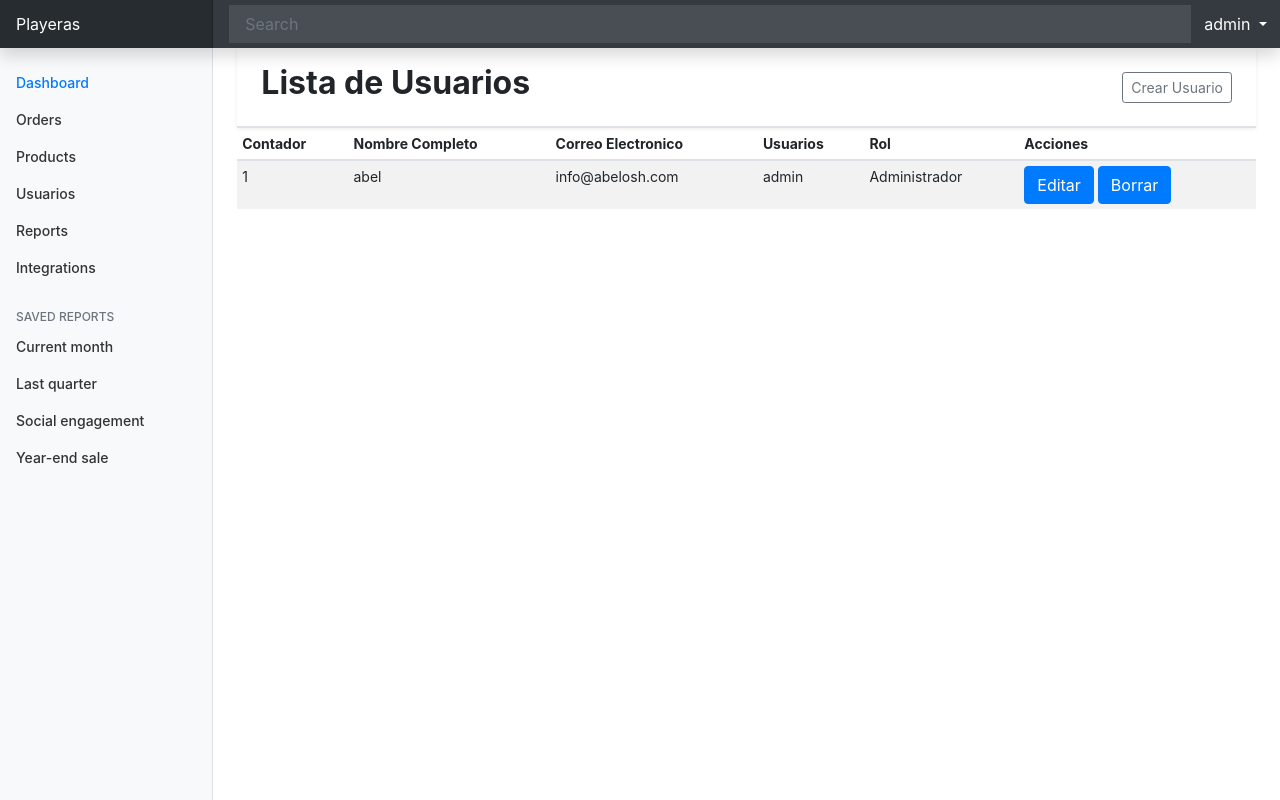
After one commit to 3573B4/repocitorio-facturacion, a PHP site: page /html/lista_usuarios.php in a window 1280 px wide. The commit adds this page. Run offline with PHP 8.4, Linux system fonts and the light colour scheme; a user stored in the database is signed in; data comes from the database, SQL or seed files in the repository; some libraries are stand-ins or nearby versions.

Commit message:
se agrego La lista de Usuarios

```diff
--- /dev/null
+++ b/html/lista_usuarios.php
@@ -0,0 +1,115 @@
+
+<?php
+
+    include "../php/conexion.php";
+
+?>
+
+
+<!DOCTYPE html>
+<html lang="es">
+<head>
+    <meta charset="utf-8">
+    <meta name="viewport" content="width=device-width, initial-scale=1, shrink-to-fit=no">
+    <meta name="description" content="">
+    <meta name="author" content="Mark Otto, Jacob Thornton, and Bootstrap contributors">
+    <meta name="generator" content="Jekyll v3.8.5">
+    <?php include "../includes/scripts.php";?>
+    <title>Catalogo</title>
+
+
+
+    <style>
+      .bd-placeholder-img {
+        font-size: 1.125rem;
+        text-anchor: middle;
+        -webkit-user-select: none;
+        -moz-user-select: none;
+        user-select: none;
+      }
+
+      @media (min-width: 768px) {
+        .bd-placeholder-img-lg {
+          font-size: 3.5rem;
+        }
+      }
+    </style>
+
+     <!--Estilos dashboard -->
+     <link rel="stylesheet" type="text/css" href="../css/estilos-admin.css">
+
+</head>
+    <body>
+
+        <?php include "../includes/header.php";?>
+
+        <div class="container-fluid">
+            <div class="row justify-content-end">
+                <?php include "../includes/nav.php"; ?>
+
+                <main class="col-md-9 ms-sm-auto col-lg-10 px-md-4">
+
+                <div class="d-flex flex-column flex-md-row align-items-center p-3 px-md-4 bg-white border-bottom shadow-sm">
+                    <h2 class="mg-0 mr-md-auto font-weight-bold">Lista de Usuarios</h2>
+                    <a href="crear_usuario.php" class="btn btn-sm btn-outline-secondary">Crear Usuario</a>
+                </div>
+
+                <div class="table-responsive">
+                    <table class="table table-striped table-sm">
+                        <thead>
+                            <tr>
+                                <th>Contador</th>
+                                <th>Nombre Completo</th>
+                                <th>Correo Electronico</th>
+                                <th>Usuarios</th>
+                                <th>Rol</th>
+                                <th>Acciones</th>
+                            </tr>
+                        </thead>
+                        <tbody>
+
+
+                    <?php
+
+                        $query = mysqli_query($connection, "SELECT u.idusuario, u.nombre, u.correo, u.usuario, r.rol FROM usuario u INNER JOIN rol r ON u.rol = r.idrol");
+                        $result = mysqli_num_rows($query);
+
+                        if ($result > 0) {
+                            while ($data = mysqli_fetch_array($query)) {
+                    ?>
+
+                            <tr>
+                                <td><?php echo $data['idusuario']; ?></td>
+                                <td><?php echo $data['nombre']; ?></td>
+                                <td><?php echo $data['correo']; ?></td>
+                                <td><?php echo $data['usuario']; ?></td>
+                                <td><?php echo $data['rol']; ?></td>
+                                <td>
+
+                                    <a class="btn btn-primary text-white" type="botton" href="#">Editar</a>
+                                    <a class="btn btn-primary text-white" type="botton" href="#">Borrar</a>
+
+                                </td>
+                            </tr>
+                    <?php
+
+                            }
+                        }
+
+                    ?>
+
+
+
+                        </tbody>
+                    </table>
+                </div>
+
+                </main>
+            </div>
+        </div>
+        <?php include "../includes/footer.php"; //para el pie de pagina ?>
+        <!--<script src="/docs/5.0/dist/js/bootstrap.bundle.min.js" integrity="sha384-ygbV9kiqUc6oa4msXn9868pTtWMgiQaeYH7/t7LECLbyPA2x65Kgf80OJFdroafW" crossorigin="anonymous"></script>-->
+        <!--<script src="https://cdn.jsdelivr.net/npm/feather-icons@4.28.0/dist/feather.min.js" integrity="sha384-uO3SXW5IuS1ZpFPKugNNWqTZRRglnUJK6UAZ/gxOX80nxEkN9NcGZTftn6RzhGWE" crossorigin="anonymous"></script><script src="https://cdn.jsdelivr.net/npm/chart.js@2.9.4/dist/Chart.min.js" integrity="sha384-zNy6FEbO50N+Cg5wap8IKA4M/ZnLJgzc6w2NqACZaK0u0FXfOWRRJOnQtpZun8ha" crossorigin="anonymous"></script><script src="dashboard.js"></script>-->
+
+    </body>
+</html>
--- a/includes/nav.php
+++ b/includes/nav.php
@@ -20,9 +20,9 @@
                         </a>
                     </li>
                     <li class="nav-item">
-                        <a class="nav-link" href="#">
+                        <a class="nav-link" href="lista_usuarios.php">
                         <span data-feather="users"></span>
-                        Customers
+                        Usuarios
                         </a>
                     </li>
                     <li class="nav-item">
```
